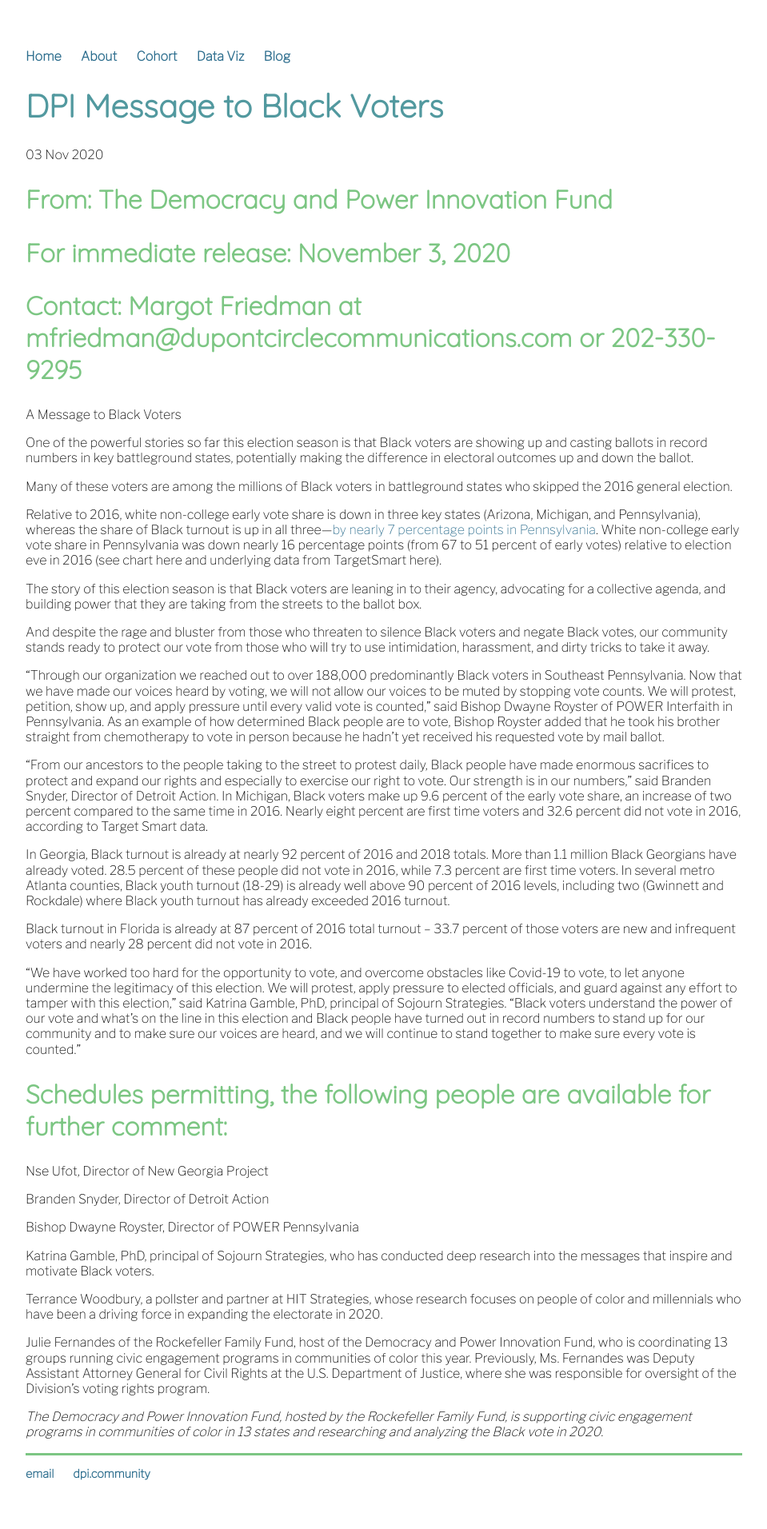
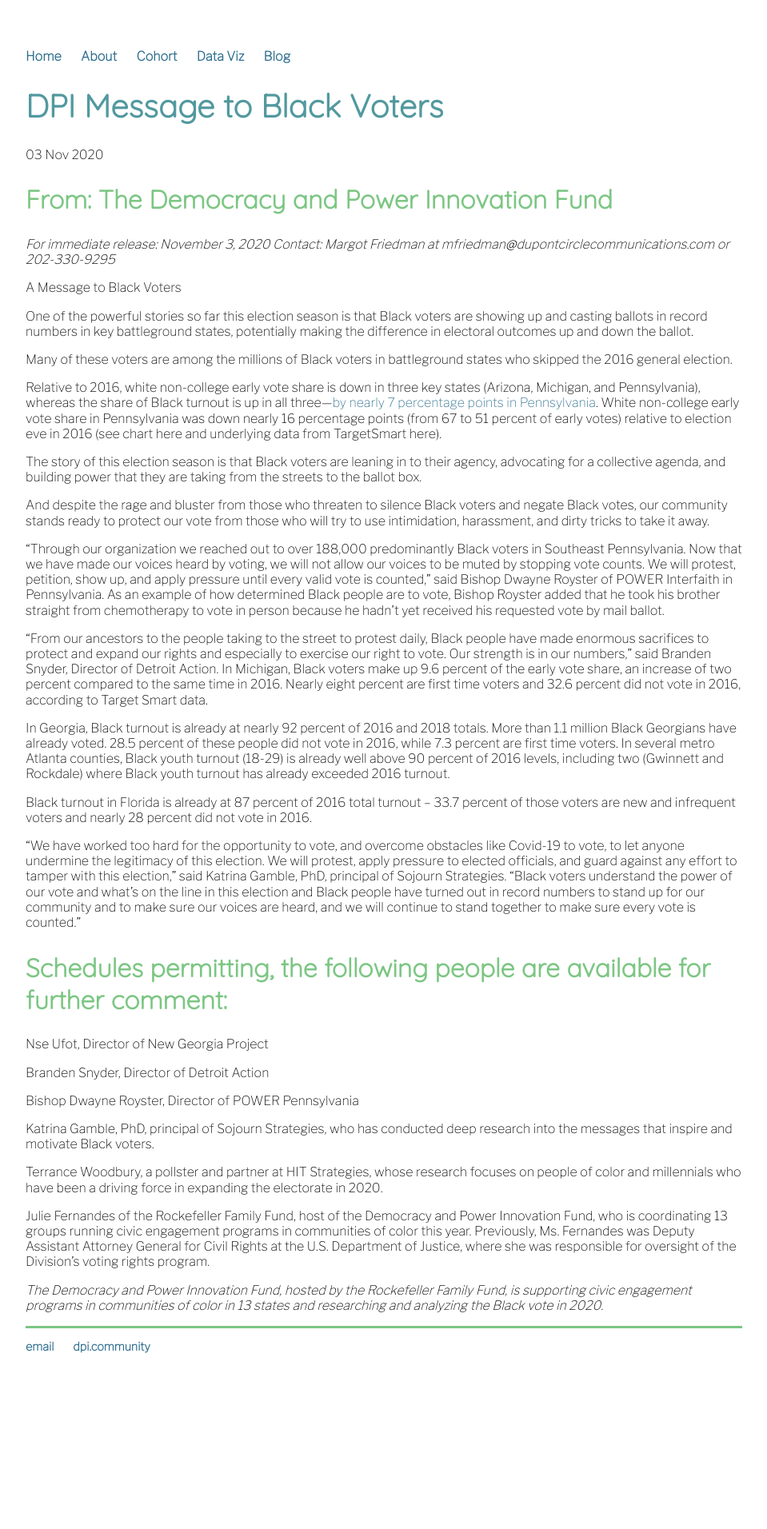
Before and after one commit to democracy-power-innovation/democracy-power-innovation.github.io, a Jekyll site: the page built from _posts/2020-11-03-dpi-message-to-black-voters.md, in a window 1280 px wide. Shown: the whole page at 80% size, without its empty margins (160-1119 px from the left). Built offline with Jekyll 4.4.1, drawn with Linux system fonts in a browser that asks for light colours; after the commit the page ends 1753 px from its top, so only the background shows below that.

```diff
--- a/_posts/2020-11-03-dpi-message-to-black-voters.md
+++ b/_posts/2020-11-03-dpi-message-to-black-voters.md
@@ -4,8 +4,8 @@ title: "DPI Message to Black Voters"
 date: 2020-11-03
 ---
 ## From: The Democracy and Power Innovation Fund
-## For immediate release: November 3, 2020
-## Contact: Margot Friedman  at mfriedman@dupontcirclecommunications.com or 202-330-9295
+*For immediate release: November 3, 2020*
+*Contact: Margot Friedman  at mfriedman@dupontcirclecommunications.com or 202-330-9295*
 
 A Message to Black Voters
 
```
